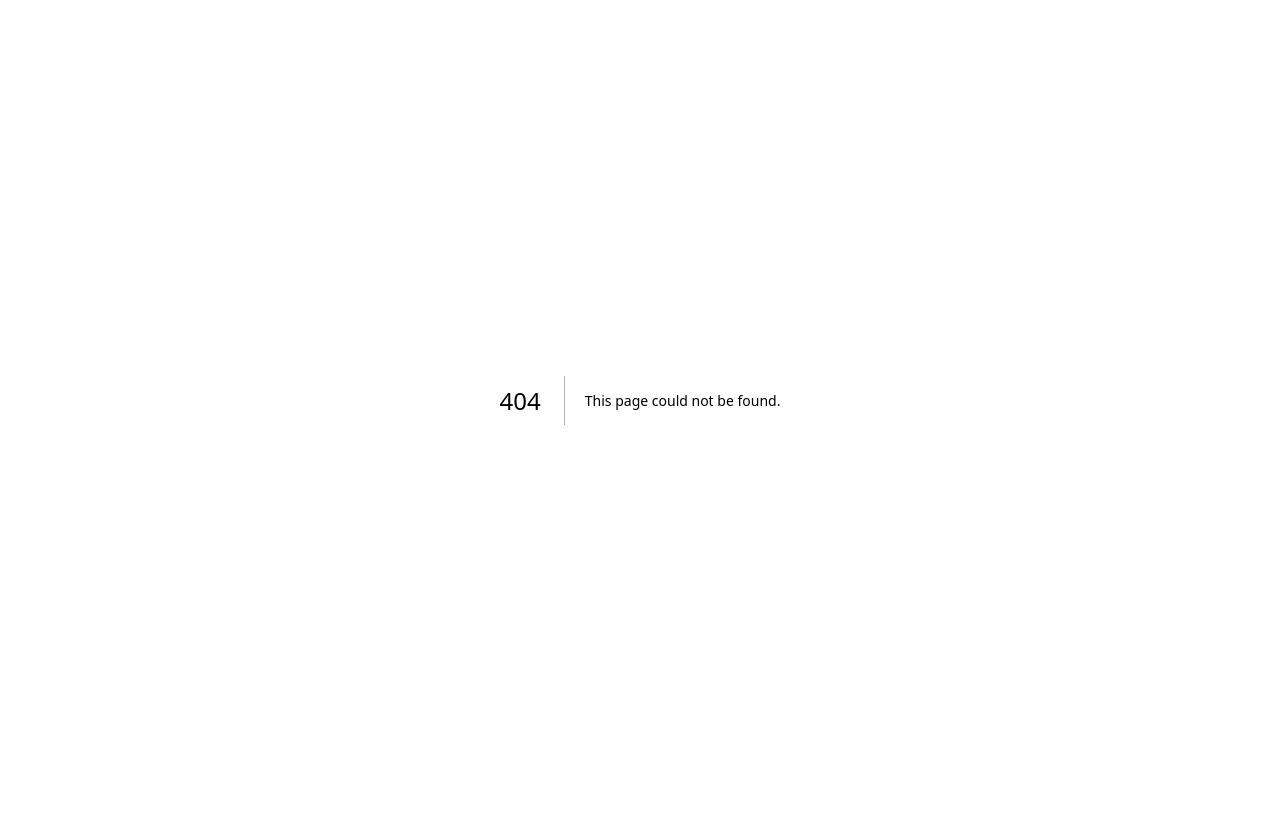
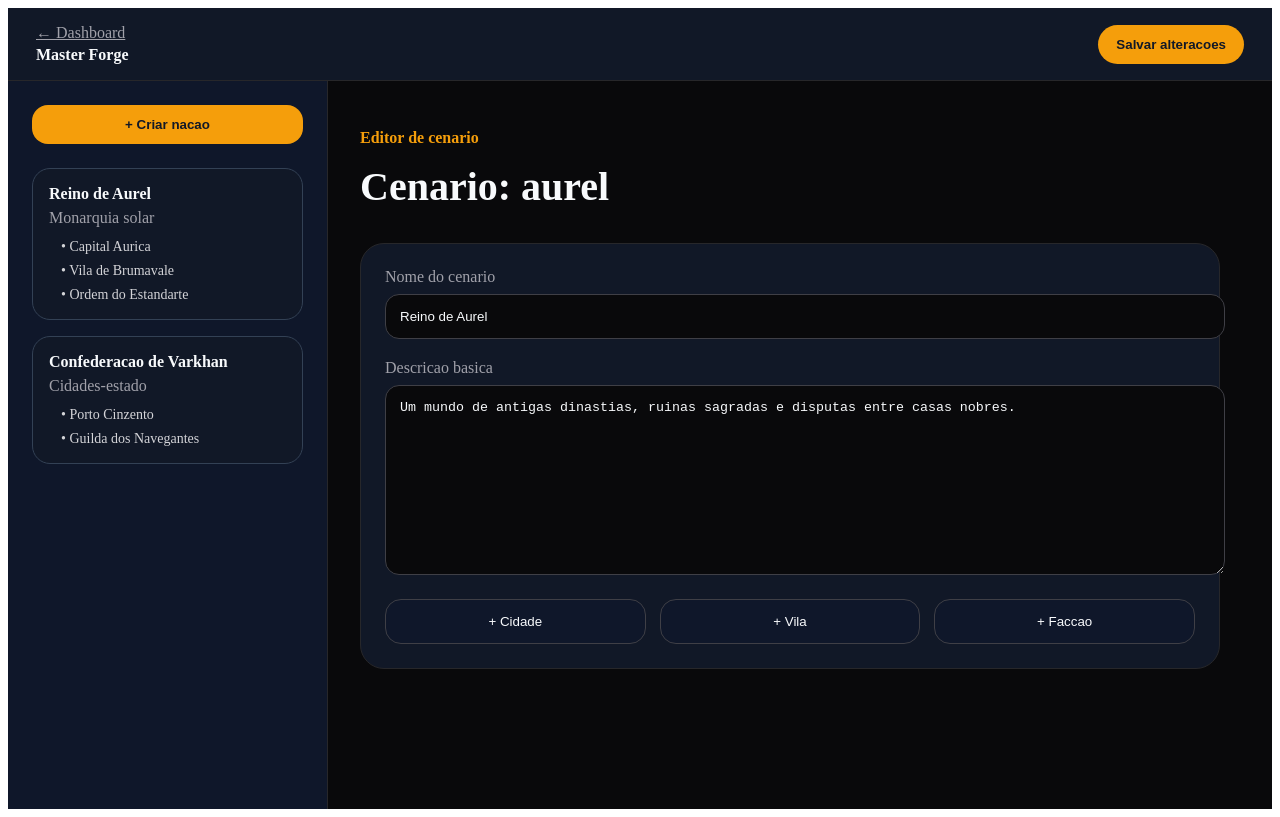
Before and after one commit to blackstone-lib/masterforge, a Next.js app: page /scenarios/aurel in a window 1280 px wide. Before the commit this address had no page. Built offline with nearby package versions, Linux system fonts and the light colour scheme.

Commit message:
Add scenario editor page

```diff
--- /dev/null
+++ b/src/app/scenarios/[id]/page.tsx
@@ -0,0 +1,77 @@
+import Link from "next/link";
+
+const nations = [
+  {
+    name: "Reino de Aurel",
+    type: "Monarquia solar",
+    children: ["Capital Aurica", "Vila de Brumavale", "Ordem do Estandarte"]
+  },
+  {
+    name: "Confederacao de Varkhan",
+    type: "Cidades-estado",
+    children: ["Porto Cinzento", "Guilda dos Navegantes"]
+  }
+];
+
+export default function ScenarioPage({ params }: { params: { id: string } }) {
+  return (
+    <main style={{ minHeight: "100vh", background: "#09090b", color: "#f8fafc" }}>
+      <header style={{ height: "72px", display: "flex", alignItems: "center", justifyContent: "space-between", padding: "0 28px", borderBottom: "1px solid #27272a", background: "#111827" }}>
+        <div>
+          <Link href="/dashboard" style={{ color: "#a1a1aa" }}>← Dashboard</Link>
+          <strong style={{ display: "block", marginTop: "4px" }}>Master Forge</strong>
+        </div>
+        <button style={{ background: "#f59e0b", color: "#111827", border: 0, padding: "12px 18px", borderRadius: "999px", fontWeight: 700 }}>
+          Salvar alteracoes
+        </button>
+      </header>
+
+      <div style={{ display: "grid", gridTemplateColumns: "320px 1fr", minHeight: "calc(100vh - 72px)" }}>
+        <aside style={{ borderRight: "1px solid #27272a", padding: "24px", background: "#0f172a" }}>
+          <button style={{ width: "100%", background: "#f59e0b", color: "#111827", border: 0, padding: "12px", borderRadius: "16px", fontWeight: 700 }}>
+            + Criar nacao
+          </button>
+
+          <div style={{ marginTop: "24px", display: "grid", gap: "16px" }}>
+            {nations.map((nation) => (
+              <section key={nation.name} style={{ border: "1px solid #334155", borderRadius: "18px", padding: "16px", background: "#111827" }}>
+                <strong>{nation.name}</strong>
+                <p style={{ color: "#a1a1aa", margin: "6px 0 12px" }}>{nation.type}</p>
+                <div style={{ display: "grid", gap: "8px" }}>
+                  {nation.children.map((child) => (
+                    <span key={child} style={{ color: "#d4d4d8", fontSize: "14px", paddingLeft: "12px" }}>• {child}</span>
+                  ))}
+                </div>
+              </section>
+            ))}
+          </div>
+        </aside>
+
+        <section style={{ padding: "32px" }}>
+          <div style={{ maxWidth: "860px" }}>
+            <p style={{ color: "#f59e0b", fontWeight: 700 }}>Editor de cenario</p>
+            <h1 style={{ fontSize: "40px", marginTop: 0 }}>Cenario: {params.id}</h1>
+
+            <div style={{ display: "grid", gap: "20px", border: "1px solid #27272a", borderRadius: "24px", padding: "24px", background: "#111827" }}>
+              <label>
+                <span style={{ display: "block", color: "#a1a1aa", marginBottom: "8px" }}>Nome do cenario</span>
+                <input defaultValue="Reino de Aurel" style={{ width: "100%", padding: "14px", borderRadius: "14px", border: "1px solid #3f3f46", background: "#09090b", color: "#f8fafc" }} />
+              </label>
+
+              <label>
+                <span style={{ display: "block", color: "#a1a1aa", marginBottom: "8px" }}>Descricao basica</span>
+                <textarea defaultValue="Um mundo de antigas dinastias, ruinas sagradas e disputas entre casas nobres." style={{ width: "100%", minHeight: "160px", padding: "14px", borderRadius: "14px", border: "1px solid #3f3f46", background: "#09090b", color: "#f8fafc" }} />
+              </label>
+
+              <div style={{ display: "grid", gridTemplateColumns: "repeat(3, 1fr)", gap: "14px" }}>
+                <button style={{ border: "1px solid #3f3f46", borderRadius: "16px", padding: "14px", background: "#0f172a", color: "#f8fafc" }}>+ Cidade</button>
+                <button style={{ border: "1px solid #3f3f46", borderRadius: "16px", padding: "14px", background: "#0f172a", color: "#f8fafc" }}>+ Vila</button>
+                <button style={{ border: "1px solid #3f3f46", borderRadius: "16px", padding: "14px", background: "#0f172a", color: "#f8fafc" }}>+ Faccao</button>
+              </div>
+            </div>
+          </div>
+        </section>
+      </div>
+    </main>
+  );
+}
```
